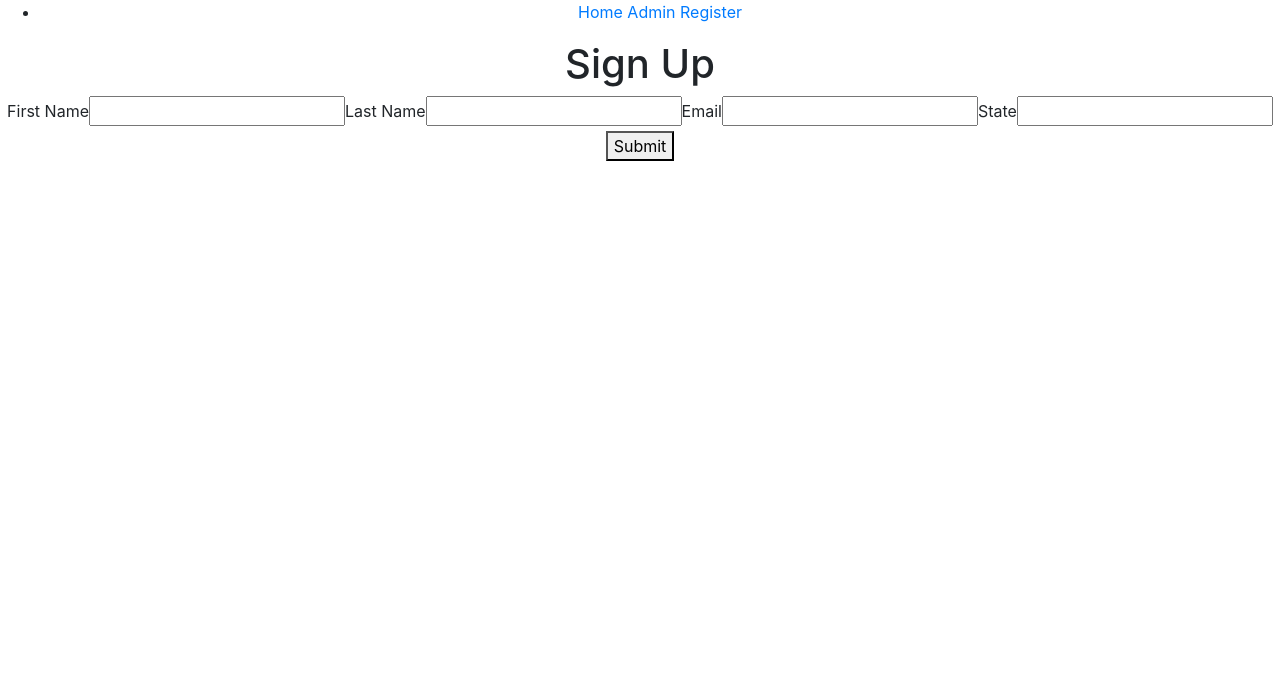
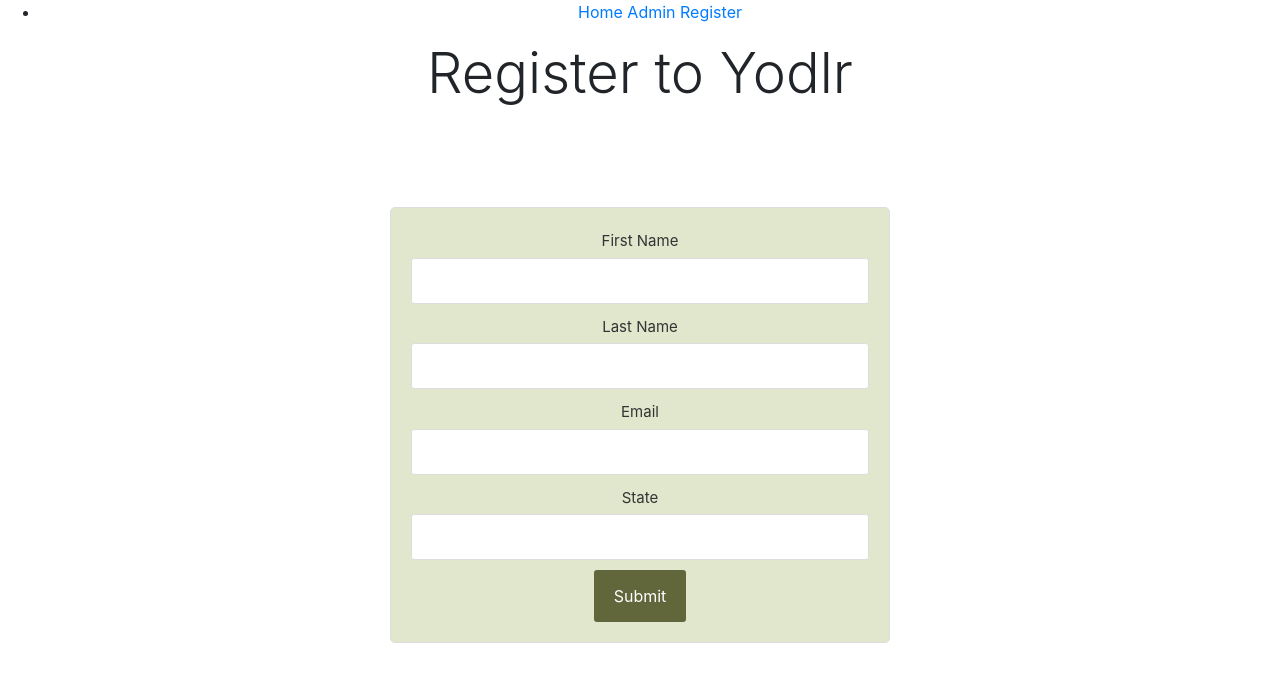
Before and after one commit to negasaa12/yodlr, a React (Create React App) app in the folder yodlr/: page /register in a window 1280 px wide. Shown: the top 682 px of the page. Built offline with nearby package versions, Linux system fonts and the light colour scheme; no server answers.

Commit message:
made css styles for registerform

```diff
--- a/yodlr/src/App.js
+++ b/yodlr/src/App.js
@@ -1,10 +1,16 @@
 import logo from './logo.svg';
 import './App.css';
 import RoutePaths from './Routes';
+
+
+
+
+
 function App() {
   return (
     <div className="App">
      <RoutePaths/>
+
     </div>
   );
 }
--- /dev/null
+++ b/yodlr/src/RegisterForm.css
@@ -0,0 +1,39 @@
+.form-container {
+    background-color: #e0e7cd;
+    border: 1px solid #ddd;
+    padding: 20px;
+    border-radius: 5px;
+    max-width: 500px;
+    margin: 0 auto;
+    margin-top:  100px;
+  }
+
+  .form-label {
+    font-size: 15px;
+    color: #333;
+    margin-bottom: 5px;
+  }
+
+  .form-input {
+    width: 100%;
+    padding: 10px;
+    font-size: 16px;
+    border: 1px solid #ddd;
+    border-radius: 3px;
+    margin-bottom: 10px;
+  }
+
+
+  .form-button {
+    background-color: #62663b;
+    color: #fff;
+    border: none;
+    padding: 14px 20px;
+    font-size: 16px;
+    border-radius: 3px;
+    cursor: pointer;
+  }
+
+  .form-button:hover {
+    background-color: #627a94;
+  }
--- a/yodlr/src/RegisterForm.js
+++ b/yodlr/src/RegisterForm.js
@@ -1,6 +1,8 @@
 import React from "react";
 import {useState} from "react";
 import { useNavigate } from "react-router-dom";
+import "./RegisterForm.css";
+
 
 const RegisterForm = ({onRegister})=>{
 
@@ -35,43 +37,52 @@ const RegisterForm = ({onRegister})=>{
 
     return(
         <>
-        <h1> Sign Up </h1>
+        <h1 class="display-4" > Register to Yodlr</h1>
 
-        <div>
-            <form onSubmit={handleSubmit}>
-                <label htmlFor="firstName" > First Name</label>
+        <div className="form-container">
+            <form  onSubmit={handleSubmit}>
+
+                <label className="form-label" htmlFor="firstName" > First Name</label>
                     <input
+                    className="form-input"
                     type="text"
                     id="firstName"
                     name="firstName"
                     value={formData.firstName}
                     onChange={handleChange}
                 />
-                <label htmlFor="lastName">Last Name</label>
+
+                <label className="form-label" htmlFor="lastName">Last Name</label>
                 <input
+                className="form-input"
                 type="text"
                 id="lastName"
                 name="lastName"
                 value={formData.lastName}
                 onChange={handleChange}
                 />
-                  <label htmlFor="email">Email</label>
+
+                <label className="form-label" htmlFor="email">Email</label>
                 <input
+                className="form-input"
                 type="text"
                 id="email"
                 name="email"
                 value={formData.email}
                 onChange={handleChange}
                 />
-                  <label htmlFor="state">State</label>
+
+                  <label className="form-label" htmlFor="state">State</label>
                 <input
+                className="form-input"
                 type="text"
                 id="state"
                 name="state"
                 value={formData.state}
                 onChange={handleChange}
                 />
-                <button>Submit</button>
+
+                <button className="form-button">Submit</button>
             </form>
         </div>
         </>
```
